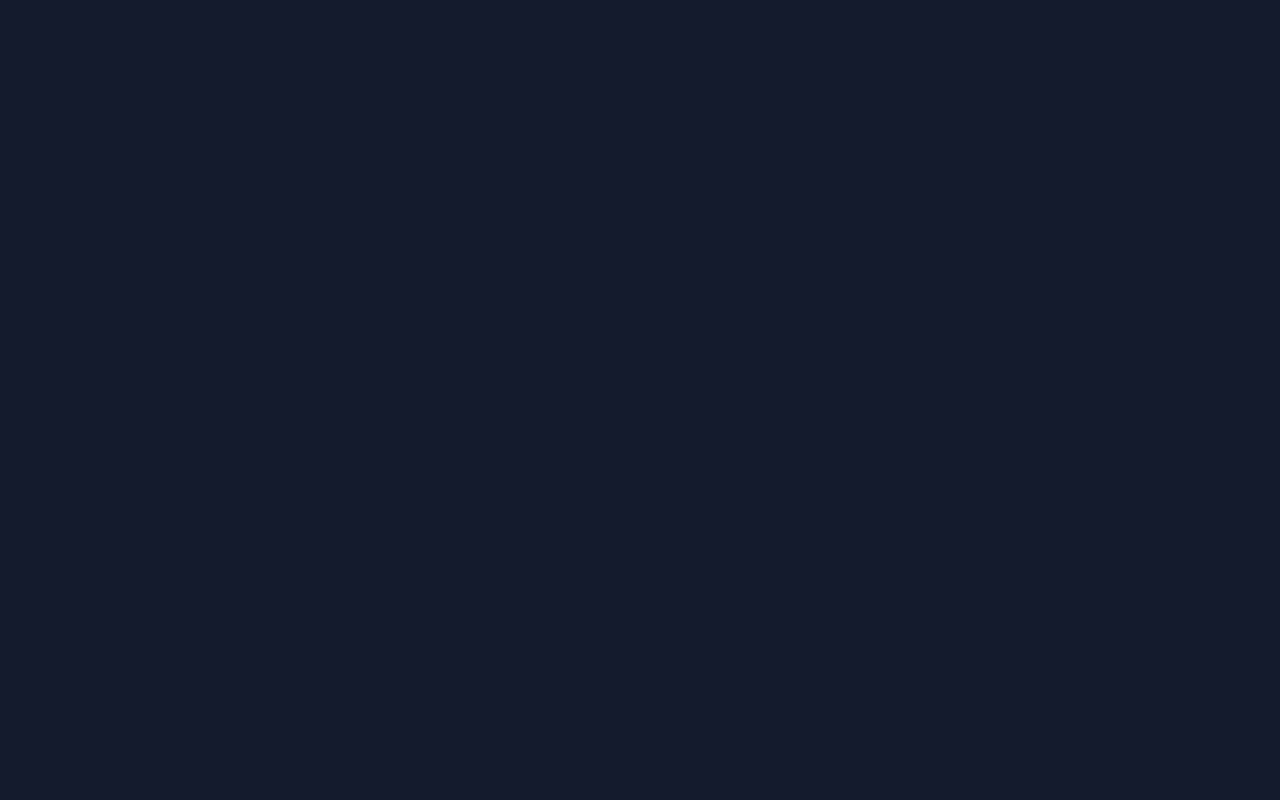
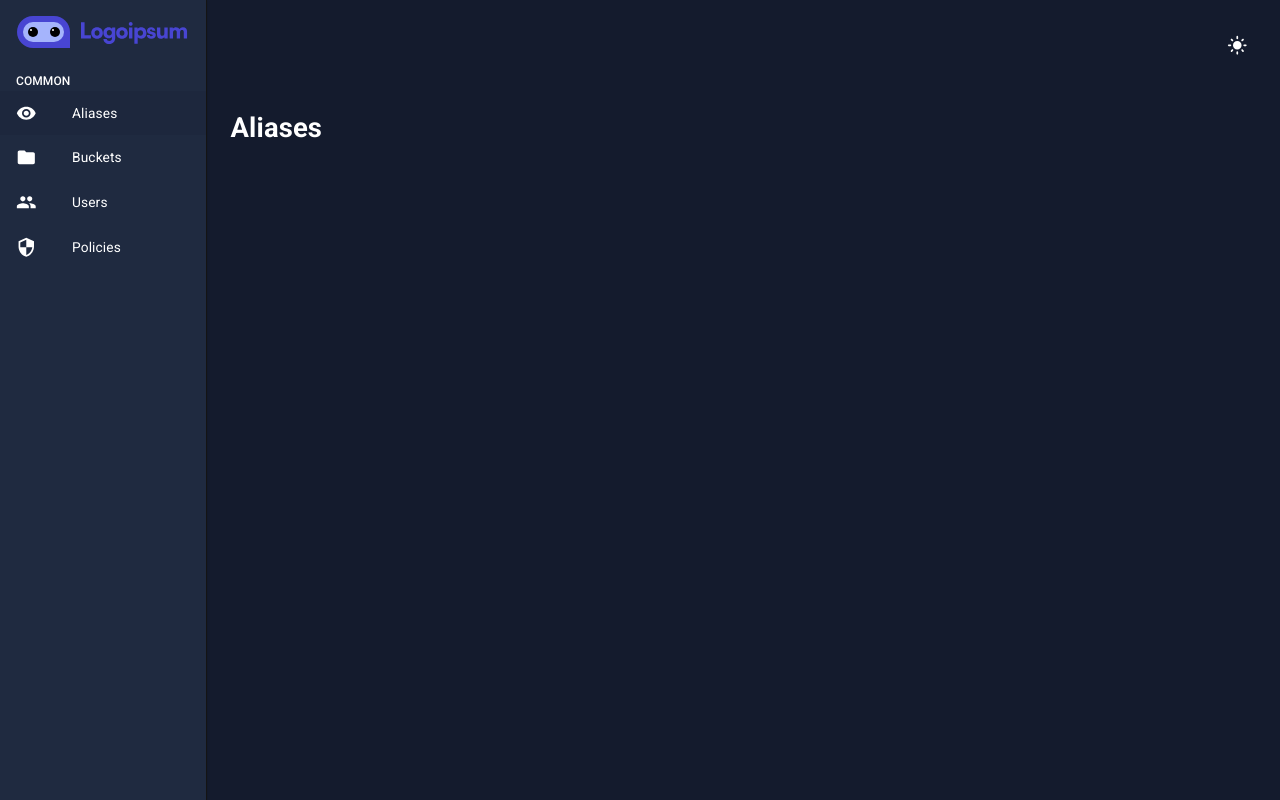
Before and after one commit to nafisrdn/minio-tools-webapp-fe, a React (Create React App) app: page /aliases in a window 1280 px wide. Before the commit this address had no page. Built offline with nearby package versions, Linux system fonts and the light colour scheme.

Commit message:
update layout & init pages

```diff
--- a/src/App.jsx
+++ b/src/App.jsx
@@ -1,7 +1,11 @@
 import { CssBaseline, ThemeProvider } from '@mui/material';
 import { Route, Routes } from 'react-router-dom';
+import { ColorModeContext, useMode } from './theme';
+import AliasesPage from './pages/aliases';
 import BucketsPage from './pages/buckets';
-import { ColorModeContext, useMode } from './theme';
+import Layout from './Components/Layout';
+import UsersPage from './pages/users';
+import PoliciesPage from './pages/policies';
 
 function App() {
   const [theme, colorMode] = useMode();
@@ -10,11 +14,16 @@ function App() {
       <ThemeProvider theme={theme}>
         <CssBaseline />
 
-        <Routes>
-          <Route path="/" element={<h1>home</h1>} />
+        <Layout>
+          <Routes>
+            <Route path="/" element={<h1>home</h1>} />
 
-          <Route path="buckets" element={<BucketsPage />} />
-        </Routes>
+            <Route path="/aliases" element={<AliasesPage />} />
+            <Route path="/buckets" element={<BucketsPage />} />
+            <Route path="/users" element={<UsersPage />} />
+            <Route path="/policies" element={<PoliciesPage />} />
+          </Routes>
+        </Layout>
       </ThemeProvider>
     </ColorModeContext.Provider>
   );
--- /dev/null
+++ b/src/Components/Layout/index.jsx
@@ -0,0 +1,26 @@
+import { Box, Container } from '@mui/material';
+import PropTypes from 'prop-types';
+import Sidebar from '../Sidebar';
+import Topbar from '../Topbar';
+
+function Layout(props) {
+  const { children } = props;
+
+  return (
+    <Box display="flex" height="100%" width="100%">
+      <Sidebar />
+      <Container>
+        <Box flex={1}>
+          <Topbar />
+          <main>{children}</main>
+        </Box>
+      </Container>
+    </Box>
+  );
+}
+
+Layout.propTypes = {
+  children: PropTypes.oneOfType.isRequired
+};
+
+export default Layout;
--- /dev/null
+++ b/src/pages/aliases/index.jsx
@@ -0,0 +1,5 @@
+function AliasesPage() {
+  return <h1>Aliases</h1>;
+}
+
+export default AliasesPage;
--- a/src/pages/buckets/index.jsx
+++ b/src/pages/buckets/index.jsx
@@ -1,21 +1,5 @@
-import { Box, Container } from '@mui/material';
-import Sidebar from '../../Components/Sidebar';
-import Topbar from '../../Components/Topbar';
-
 function BucketsPage() {
-  return (
-    <Box display="flex" height="100%" width="100%">
-      <Sidebar />
-      <Container>
-        <Box flex={1}>
-          <Topbar />
-          <main>
-            <h1>Buckets</h1>
-          </main>
-        </Box>
-      </Container>
-    </Box>
-  );
+  return <h1>Buckets</h1>;
 }
 
 export default BucketsPage;
--- /dev/null
+++ b/src/pages/policies/index.jsx
@@ -0,0 +1,5 @@
+function PoliciesPage() {
+  return <h1>Policies</h1>;
+}
+
+export default PoliciesPage;
--- /dev/null
+++ b/src/pages/users/index.jsx
@@ -0,0 +1,5 @@
+function UsersPage() {
+  return <h1>Users</h1>;
+}
+
+export default UsersPage;
```
